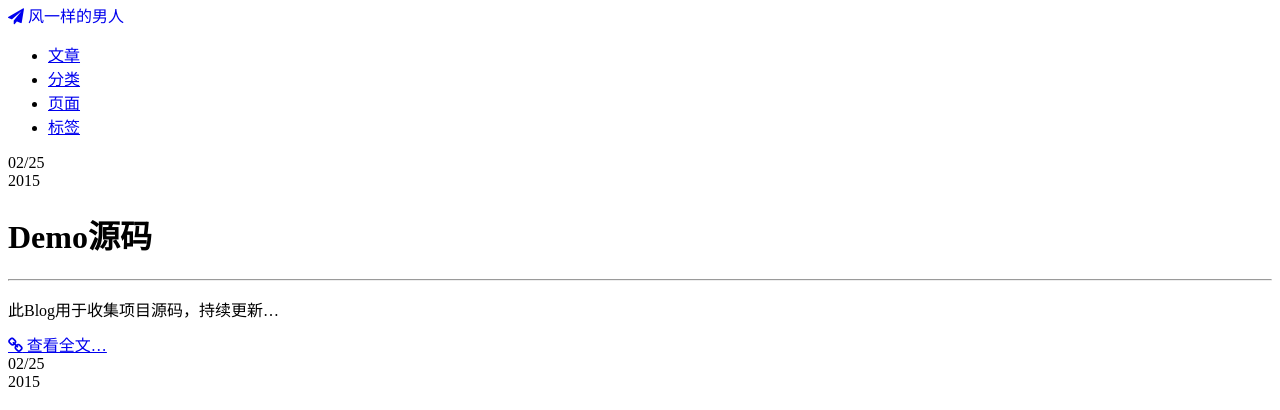
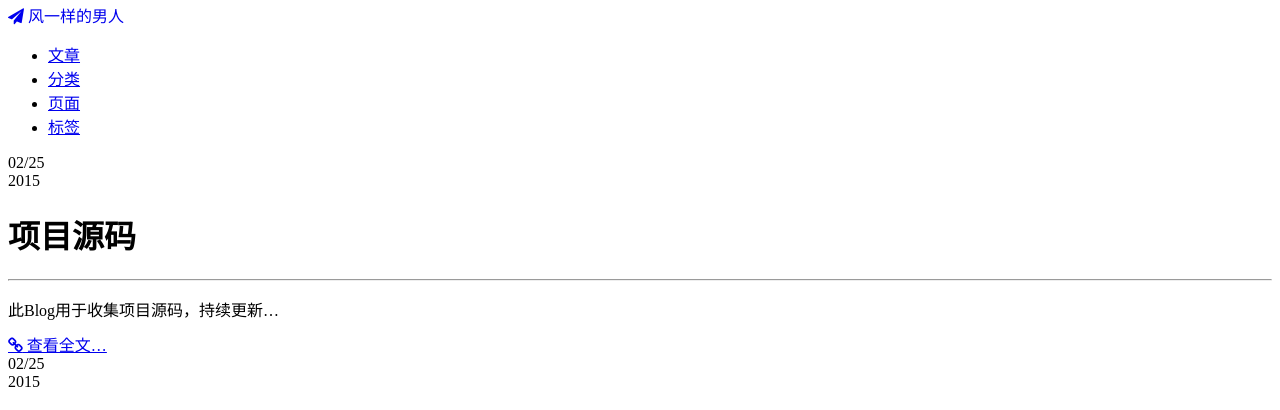
Before and after one commit to iQuick/iquick.github.io, a Jekyll site: the page built from index.md, in a window 1280 px wide. Shown: the top 410 px of the page. Built offline with Jekyll 4.4.1, drawn with Linux system fonts in a browser that asks for light colours; nearby versions of some CDN libraries; Markdown is read by kramdown in place of the engine named in the settings.

Commit message:
Source Code

```diff
--- a/_posts/2015-02-25-source-project.md
+++ b/_posts/2015-02-25-source-project.md
@@ -5,7 +5,7 @@ category:	[Android]
 tags:		[Android, 源码]
 published:	true
 ---
-# Demo源码
+# 项目源码
 ---
 
 此Blog用于收集项目源码，持续更新...
```
Also changed, not shown: _posts/2015-02-25-source-demo.md (+2 -0 lines).
